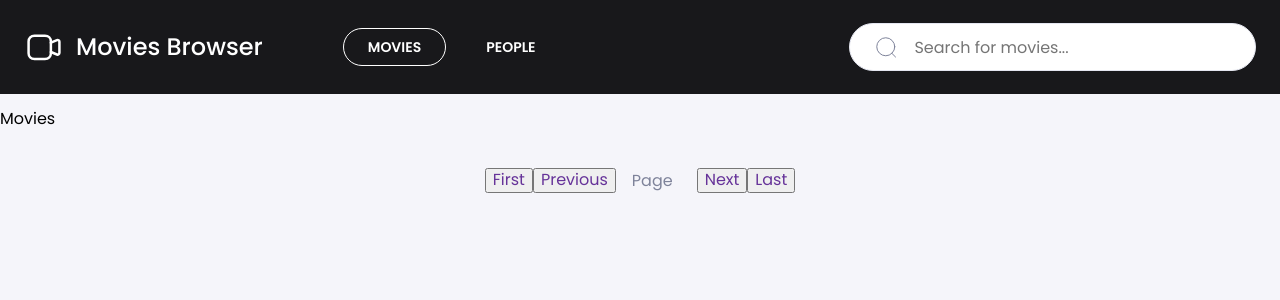
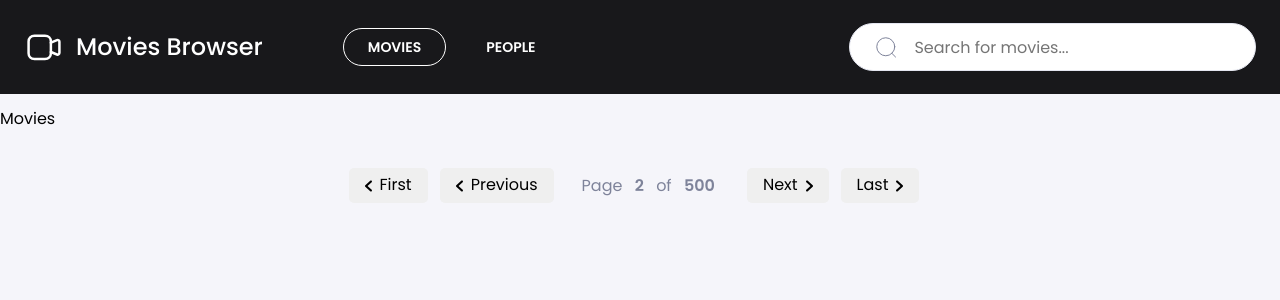
Before and after one commit to wroblewski82/movies-browser, a React (Create React App) app: page /#/movies in a window 1280 px wide. Shown: the top 300 px of the page. Built offline with nearby package versions, Linux system fonts and the light colour scheme.

Commit message:
add images

```diff
--- a/src/Pagination/index.js
+++ b/src/Pagination/index.js
@@ -1,15 +1,47 @@
-import { Button, PageCounter, Wrapper } from "./style";
+import {
+  Button,
+  ButtonText,
+  NextArrowIcon,
+  PageCounter,
+  PageNumbers,
+  PrevArrowIcon,
+  Wrapper,
+} from "./style";
+import { usePageButton } from "./usePageButton";
 
 export const Pagination = () => {
-  const isFirstPage = 1;
-  const isLastPage = 5;
+  const {
+    actualPage,
+    totalPages,
+    setNextPage,
+    setPreviousPage,
+    setFirstPage,
+    setLastPage,
+  } = usePageButton();
+  const isFirstPage = actualPage === 1;
+  const isLastPage = actualPage === 5;
   return (
     <Wrapper>
-      <Button>First</Button>
-      <Button>Previous</Button>
-      <PageCounter>Page</PageCounter>
-      <Button>Next</Button>
-      <Button>Last</Button>
+      <Button onClick={setFirstPage} disabled={isFirstPage}>
+        <PrevArrowIcon />
+        <ButtonText>First</ButtonText>
+      </Button>
+      <Button onClick={setPreviousPage}>
+        <PrevArrowIcon />
+        <ButtonText>Previous</ButtonText>
+      </Button>
+      <PageCounter>
+        Page <PageNumbers>{actualPage}</PageNumbers> of{" "}
+        <PageNumbers>{totalPages}</PageNumbers>
+      </PageCounter>
+      <Button onClick={setNextPage}>
+        <ButtonText>Next</ButtonText>
+        <NextArrowIcon />
+      </Button>
+      <Button onClick={setLastPage} disabled={isLastPage}>
+        <ButtonText>Last</ButtonText>
+        <NextArrowIcon />
+      </Button>
     </Wrapper>
   );
 };
--- a/src/Pagination/style.js
+++ b/src/Pagination/style.js
@@ -1,4 +1,6 @@
 import styled from "styled-components";
+import { ReactComponent as prevArrow } from "../assets/prevArrow.svg";
+import { ReactComponent as nextArrow } from "../assets/nextArrow.svg";
 
 export const Wrapper = styled.div`
   display: flex;
@@ -9,7 +11,56 @@ export const Wrapper = styled.div`
 `;
 
 export const Button = styled.button`
-  color: rebeccapurple;
+  display: flex;
+  align-items: center;
+  padding: 8px 12px;
+  margin-right: 12px;
+  background-color: ${({ theme }) => theme.colors.pattensBlue};
+  border: none;
+  border-radius: 5px;
+  cursor: pointer;
+  color: ${({ theme }) => theme.colors.mineShaft};
+  transition: background-color 0.5s;
+
+  &:hover {
+    background-color: ${({ theme }) => theme.colors.pattensBlue2};
+  }
+
+  &:disabled {
+    background-color: ${({ theme }) => theme.colors.mystic};
+    color: ${({ theme }) => theme.colors.woodSmoke};
+    cursor: not-allowed;
+  }
+
+  @media (max-width: ${({ theme }) => theme.media.mobile}) {
+    margin-right: 8px;
+  }
+`;
+
+export const PrevArrowIcon = styled(prevArrow)`
+  margin: 0 4px 0 4px;
+  color: ${({ theme }) => theme.colors.scienceBlue};
+
+  @media (max-width: ${({ theme }) => theme.media.mobile}) {
+    display: block;
+  }
+`;
+
+export const NextArrowIcon = styled(nextArrow)`
+  margin: 0 4px 0 4px;
+  color: ${({ theme }) => theme.colors.scienceBlue};
+
+  @media (max-width: ${({ theme }) => theme.media.mobile}) {
+    display: block;
+  }
+`;
+
+export const ButtonText = styled.p`
+  margin: 0 4px 0 4px;
+
+  @media (max-width: ${({ theme }) => theme.media.mobile}) {
+    display: none;
+  }
 `;
 
 export const PageCounter = styled.div`
@@ -24,3 +75,18 @@ export const PageCounter = styled.div`
     margin: 0 8px 0 8px;
   }
 `;
+
+export const PageNumbers = styled.span`
+  margin: 0 8px 0 8px;
+  color: ${({ theme }) => theme.colors.woodSmoke};
+  font-weight: 600;
+  font-size: 16px;
+  line-height: 150%;
+
+  @media (max-width: ${({ theme }) => theme.media.mobile}) {
+    font-weight: 600;
+    font-size: 10px;
+    line-height: 24px;
+    margin: 0 8px 0 8px;
+  }
+`;
--- /dev/null
+++ b/src/Pagination/usePageButton.js
@@ -0,0 +1,31 @@
+import { useLocation } from "react-router";
+
+export const usePageButton = () => {
+  var actualPage = 2;
+  const totalPages = 500;
+
+  const setFirstPage = () => {
+    actualPage = 1;
+  };
+
+  const setLastPage = () => {
+    actualPage = totalPages;
+  };
+
+  const setNextPage = () => {
+    actualPage = actualPage + 1;
+  };
+
+  const setPreviousPage = () => {
+    actualPage = actualPage - 1;
+  };
+
+  return {
+    actualPage,
+    totalPages,
+    setNextPage,
+    setPreviousPage,
+    setFirstPage,
+    setLastPage,
+  };
+};
```
Also changed, not shown: src/Navigation/queryParameters.js (added, +21 -0 lines), src/assets/nextArrow.svg (added), src/assets/prevArrow.svg (added).
